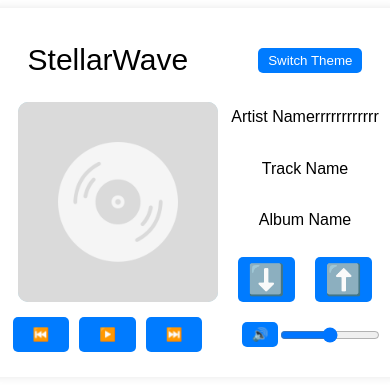
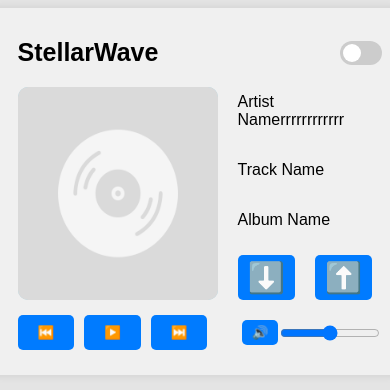
Before and after one commit to servomouse/radio, a plain HTML site: page index_interface.html in a window 390 px wide. Drawn offline with Linux system fonts and the light colour scheme.

Commit message:
Make dark mode toggle switch

```diff
--- a/index_interface.html
+++ b/index_interface.html
@@ -42,12 +42,16 @@
     <script src="script.js"></script> -->
     <div class="radio-container">
         <div class="top-box">
-          <div class="single-element">StellarWave</div>
-          <div class="single-element"><button id="theme-switcher" onclick="myFunction()">Switch Theme</button></div>
+          <div class="single-element"><h1>StellarWave</h1></div>
+          <!-- <div class="single-element"><button id="theme-switcher">Switch Theme</button></div> -->
+          <label class="switch">
+            <input type="checkbox" id="theme-switcher" onclick="toggleTitle()">
+            <span class="slider" title="Switch to dark mode"></span>
+          </label>
         </div>
-        <div class="mid-box">
+        <div class="album-and-info">
           <img id="album-cover" src="placeholder.png" alt="Album Cover">
-          <div class="flex-container">
+          <div class="track-info">
             <p id="artist-name">Artist Namerrrrrrrrrrrr</p>
             <p id="track-name">Track Name</p>
             <p id="album-name">Album Name</p>
@@ -55,12 +59,9 @@
                 <button id="download" class="single-element">⬇️</button>
                 <button id="upload" class="single-element">⬆️</button>
             </div>
-            <!-- <div class="single-element">4.1</div>
-            <div class="single-element">4.2</div>
-            <div class="single-element">4.3</div> -->
           </div>
         </div>
-        <div class="bot-box">
+        <div class="controls-and-volume">
             <div class="controls">
                 <button id="prev" title="Previous track">⏮️</button>
                 <button id="play" title="Play">▶️</button>
@@ -70,12 +71,9 @@
                 <button id="mute" title="Mute">&#x1F50A;</button>
                 <input type="range" id="volume" name="volume" min="0" max="100">
             </div>
-          <!-- <div class="single-element">5</div>
-          <div class="single-element">6</div>
-          <div class="single-element">7</div>
-          <div class="single-element">8</div> -->
         </div>
     </div>
+    <!-- <footer><p>© 2024 StellarWave</p></footer> -->
     <script src="script.js"></script>
 </body>
 </html>
--- a/script.js
+++ b/script.js
@@ -27,3 +27,14 @@ isMuted = !isMuted;
 muteButton.textContent = isMuted ? '' : '';
 console.log('Muted:', isMuted);
 });
+
+function toggleTitle() {
+    console.log('toggleTitle()');
+    const checkbox = document.getElementById('theme-switcher');
+    const slider = document.querySelector('.slider');
+    if (checkbox.checked) {
+        slider.setAttribute('title', 'Switch to light mode');
+    } else {
+        slider.setAttribute('title', 'Switch to dark mode');
+    }
+}
--- a/styles.css
+++ b/styles.css
@@ -3,19 +3,21 @@ body {
     display: flex;
     justify-content: center;
     transition: background-color 0.3s, color 0.3s;
+    background-color: #e4e4e4;
 }
 
 body.light-theme {
-    background-color: #f4f4f4;
+    background-color: #e4e4e4;
     color: #333;
 }
 
 body.dark-theme {
     background-color: #333;
-    color: #f4f4f4;
+    color: #e4e4e4;
 }
 
 .radio-container {
+    background-color: #f0f0f0;
     display: flex;
     flex-direction: column;
     /* justify-content: space-between; */
@@ -34,9 +36,9 @@ body.dark-theme {
     box-sizing: border-box; /* Ensure padding is included in the width */
 }
 
-body.dark-theme .radio-container .main-box {
+body.dark-theme .radio-container {
     background-color: #444;
-    color: #f4f4f4;
+    color: #e4e4e4;
 }
 
 header {
@@ -48,31 +50,6 @@ header {
 header h1 {
     margin: 0;
     font-size: 15px;
-}
-
-.album-and-info {
-    display: flex;
-    align-items: center;
-    justify-content: space-between;
-    margin: 20px 0;
-}
-
-.album-and-info img {
-    width: 100%;
-    max-width: 100px;
-    height: auto;
-    border-radius: 10px;
-    margin-right: 20px;
-}
-
-.track-info {
-    display: flex;
-    flex-direction: column;
-    align-items: flex-start;
-}
-
-.track-info p {
-    margin: 5px 0;
 }
 
 .download-upload {
@@ -93,15 +70,6 @@ header h1 {
 
 .download-upload button:hover {
     background-color: #0056b3;
-    }
-
-.controls-and-volume {
-    display: flex;
-    justify-content: space-between;
-    align-items: center;
-    margin: 20px 0;
-    width: 100%; /* Ensure it takes the full width of the container */
-    box-sizing: border-box; /* Ensure padding is included in the width */
 }
 
 .controls {
@@ -156,25 +124,18 @@ footer p {
     margin: 20px 0 0;
 }
 
-#theme-switcher {
-    background-color: #007bff;
-    color: #fff;
-    border: none;
-    padding: 5px 10px;
-    border-radius: 5px;
-    cursor: pointer;
-    transition: background-color 0.3s;
+.track-info {
+    display: flex;
+    flex-direction: column;
+    flex-wrap: nowrap;
+    justify-content: space-between;
+    text-align: left;
+    /* align-items: flex-start; */
 }
 
-#theme-switcher:hover {
-    background-color: #0056b3;
-}
-
-.flex-container {
-    display: flex;
-    flex-wrap: nowrap;
-    flex-direction: column;
-    justify-content: space-between;
+.track-info p {
+    /* margin: 5px 0; */
+    padding-left: 10px;
 }
 
 .top-box {
@@ -185,12 +146,34 @@ footer p {
     align-items: center;
 }
 
-.mid-box {
-    /* margin: 10px; */
+.top-box h1 {
+    margin: 0;
+    font-size: 25px;
+}
+
+.album-and-info {
     display: flex;
+    align-items: stretch;
     /* justify-content: space-between; */
-    /* border: 1px solid green; */
-    align-items: stretch;
+    /* margin: 20px 0; */
+}
+
+.album-and-info img {
+    /* width: 100%;
+    max-width: 100px;
+    height: auto;
+    border-radius: 10px;
+    margin-right: 20px; */
+    max-width: 200px;
+    border-radius: 10px;
+    aspect-ratio : 1 / 1;
+    margin: 10px;
+    background-color: lightblue;
+    text-align: center;
+    line-height: 75px;
+    font-size: 30px;
+    display: grid;
+    align-items: center;
 }
 
 .bot-box {
@@ -201,13 +184,15 @@ footer p {
     align-items: stretch;
 }
 
-/* .row-box img {
-    width: 100%;
-    max-width: 100px;
-    height: auto;
-    border-radius: 10px;
-    margin-right: 20px;
-} */
+.controls-and-volume {
+    display: flex;
+    justify-content: space-between;
+    align-items: center;
+    /* margin: 20px 0; */
+    /* width: 100%;
+    box-sizing: border-box; */
+    padding-left: 5px;
+}
 
 .single-element {
     margin: 10px;
@@ -217,38 +202,68 @@ footer p {
     text-align: center;
     /* line-height: 75px; */
     font-size: 30px;
-    padding: 5px 10px;
+    /* padding: 5px 10px; */
     display: grid;
     align-items: center;
 }
 
-.square-element {
-    aspect-ratio : 1 / 1;
-    margin: 10px;
-    background-color: lightblue;
-    margin: 10px;
-    text-align: center;
-    line-height: 75px;
-    font-size: 30px;
-    display: grid;
-    align-items: center;
+.switch {
+    position: relative;
+    display: inline-block;
+    width: 42px;
+    height: 24px;
 }
 
-.mid-box img {
-    /* width: 100%; */
-    max-width: 200px;
-    /* height: auto; */
-    /* max-width: 15%; */
-    border-radius: 10px;
-    margin-right: 20px;
+.switch input {
+    opacity: 0;
+    width: 0;
+    height: 0;
+}
 
-    aspect-ratio : 1 / 1;
-    margin: 10px;
-    background-color: lightblue;
-    margin: 10px;
-    text-align: center;
-    line-height: 75px;
-    font-size: 30px;
-    display: grid;
-    align-items: center;
+.slider {
+    position: absolute;
+    cursor: pointer;
+    top: 0;
+    left: 0;
+    right: 0;
+    bottom: 0;
+    background-color: #ccc;
+    -webkit-transition: .3s;
+    transition: .3s;
+    border-radius: 24px;
 }
+
+.slider:before {
+    content: "";
+    position: absolute;
+    height: 18px;
+    width: 18px;
+    left: 3px;
+    bottom: 3px;
+    background-color: white;
+    -webkit-transition: .3s;
+    transition: .3s;
+    border-radius: 50%;
+}
+
+input:checked + .slider {
+    background-color: #2196F3;
+}
+
+/* input:focus + .slider {
+    box-shadow: 0 0 1px #2196F3;
+} */
+
+input:checked + .slider:before {
+    -webkit-transform: translateX(18px);
+    -ms-transform: translateX(18px);
+    transform: translateX(18px);
+}
+
+/* .slider.round {
+    border-radius: 24px;
+}
+
+.slider.round:before {
+    border-radius: 50%;
+} */
```
Also changed, not shown: 1 other file.
